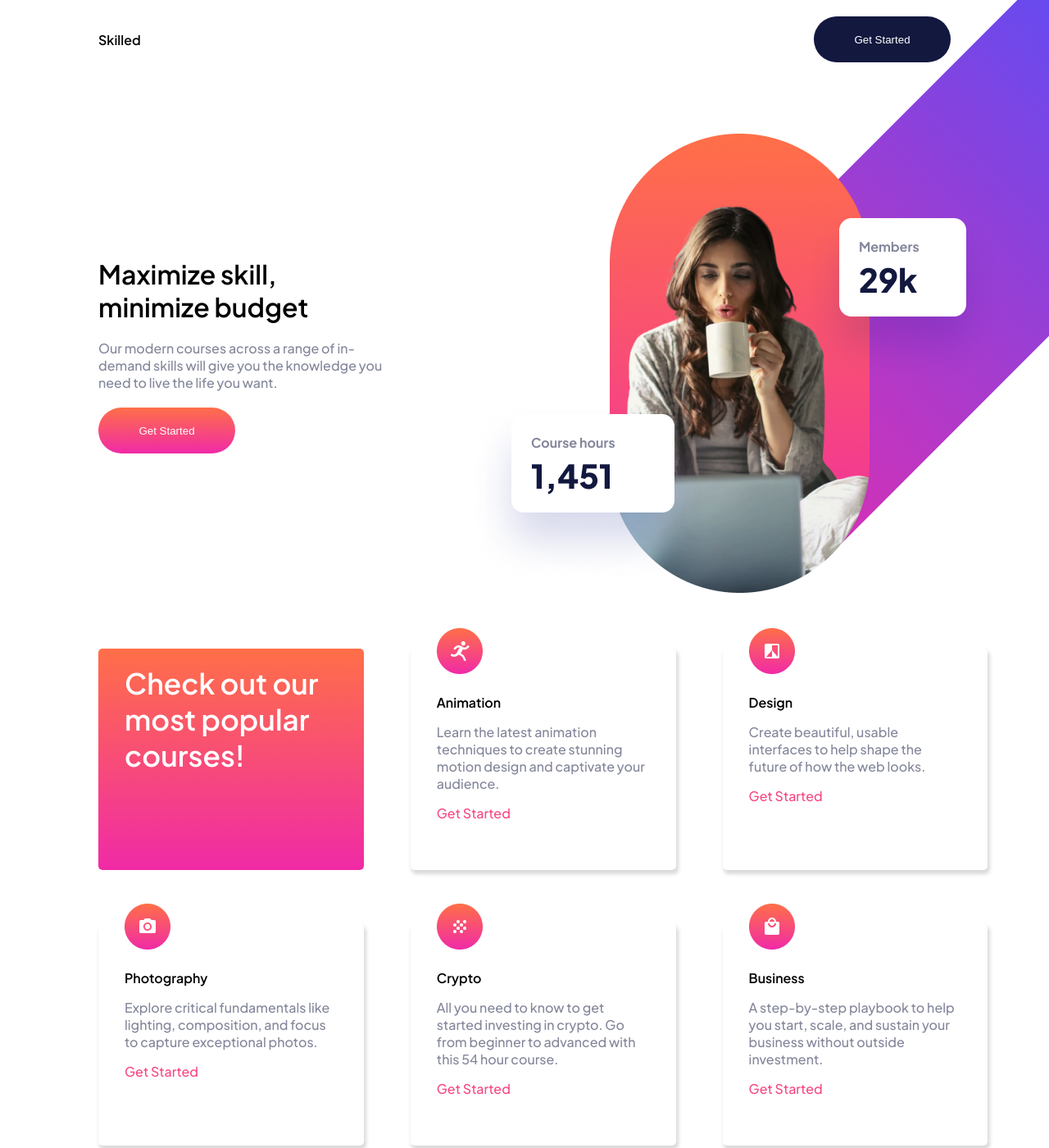
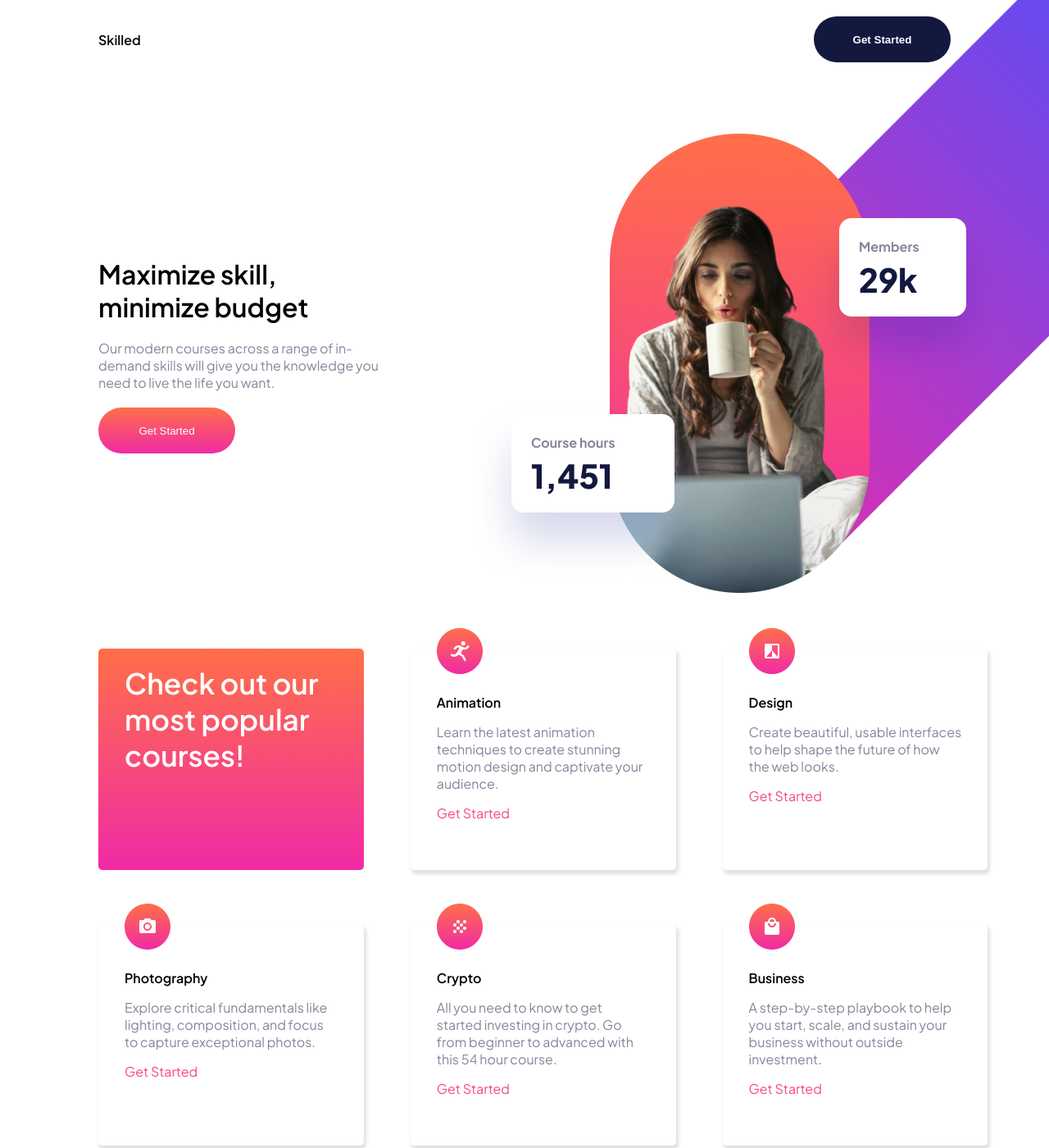
Before and after one commit to kofiviMawuli/starter-elearning, a plain HTML site: page index.html in a window 1280 px wide. Shown: the top 1400 px of the page at 82% size. Drawn offline with Linux system fonts and the light colour scheme.

Commit message:
Initial Commit

```diff
--- a/index.html
+++ b/index.html
@@ -19,7 +19,7 @@
                 </b>
             </p>
             <button class="btn btn-dark">
-                Get Started
+                <b>Get Started</b>
             </button>
         </nav>
         <header id="header">
--- a/style.css
+++ b/style.css
@@ -1,4 +1,4 @@
-@import url('https://fonts.googleapis.com/css2?family=Plus+Jakarta+Sans:wght@200;300;500;600&display=swap');
+@import url('https://fonts.googleapis.com/css2?family=Plus+Jakarta+Sans:wght@200;300;500;600;&display=swap');
 
 
 :root{
@@ -148,7 +148,7 @@ footer{
     border-radius: 5px;
     margin-bottom: 10px;
     overflow: visible;
-    box-shadow: 2px 4px 4px 1px rgba(65, 65, 65, 0.192);
+    box-shadow: 2px 4px 4px 1px rgba(65, 65, 65, 0.164);
     padding: 20px 32px 0 32px;
 }
 
```
